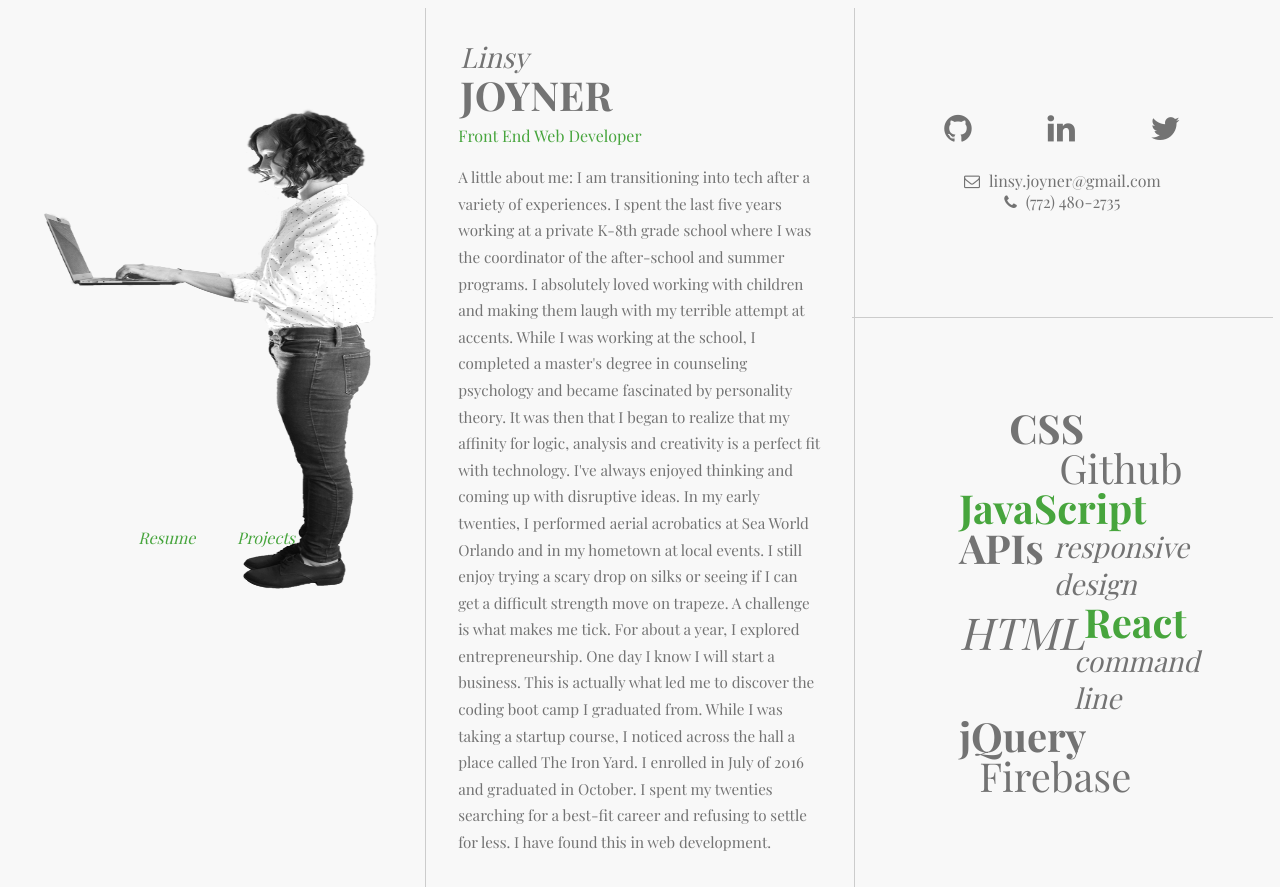
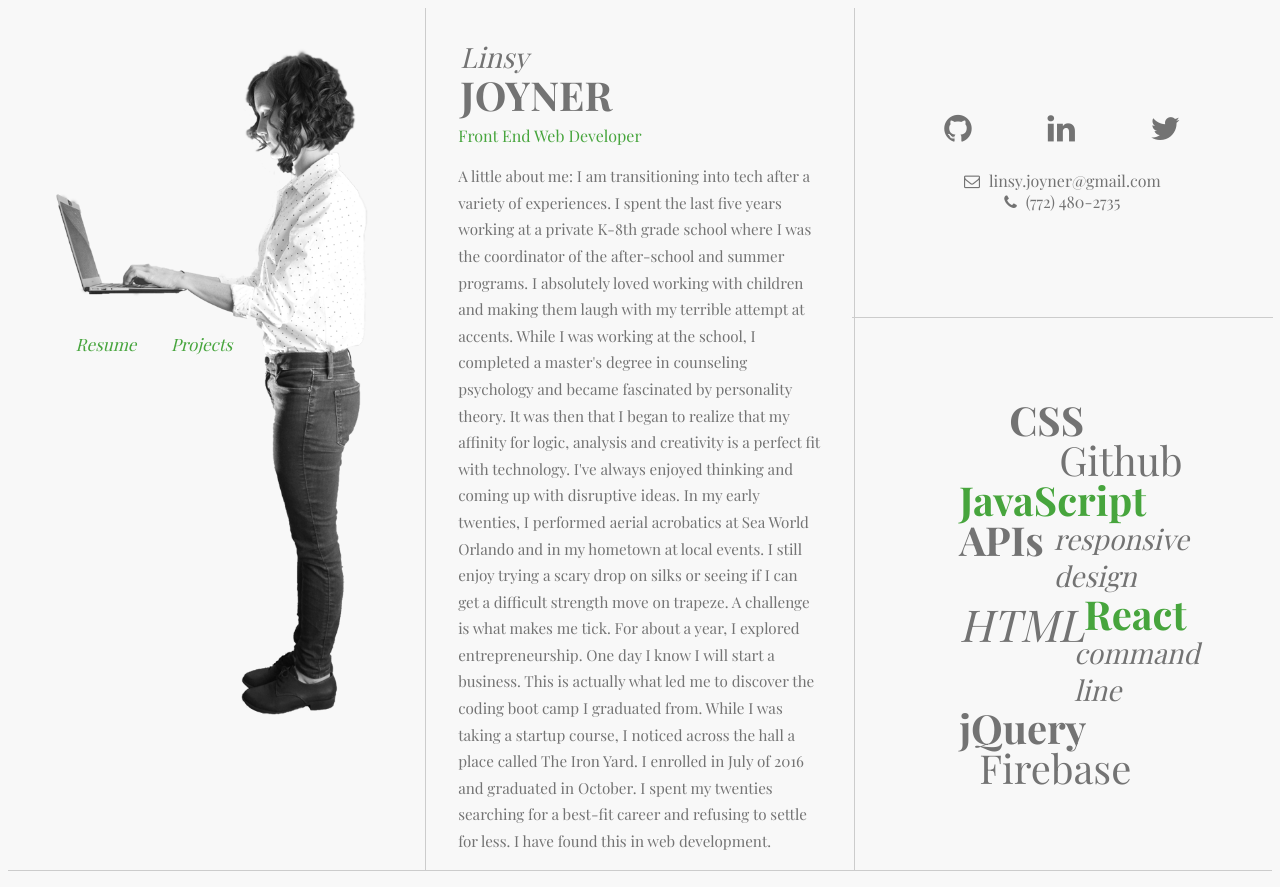
Before and after one commit to linsydeanna/portfolio, a plain HTML site: page index.html in a window 1280 px wide. Shown: the top 887 px of the page. Drawn offline with nearby package versions, Linux system fonts and the light colour scheme; a web font is replaced by a local one.

Commit message:
fixed picture and nav items

```diff
--- a/main.css
+++ b/main.css
@@ -4,7 +4,7 @@ body {
   color: #737373;
 }
 
-@media screen and (max-width: 901px) {
+@media screen and (max-width: 950px) {
 
   .top {
     display: flex;
@@ -141,7 +141,7 @@ body {
 
 }
 
-@media screen and (min-width: 900px) {
+@media screen and (min-width: 950px) {
 
 .top {
   display: flex;
@@ -166,10 +166,9 @@ body {
 }
 
 .picture img {
-  width: 90%;
-  height: 155%;
-  top: 50%;
-  margin: 100px 0px;
+  max-width: 100%;
+  height: 215%;
+  margin-top: 40px;
 }
 
 .name {
@@ -297,7 +296,7 @@ a:visited {
   border-right: 1px #ccc solid;
   border-bottom: 1px #ccc solid;
   width: 34%;
-  padding: 1em 2em;
+  padding: 0em 2em;
   box-sizing: border-box;
   margin-top: -310px;
 }
@@ -306,7 +305,7 @@ a:visited {
   font-size: 0.95em;
   line-height: 1.75;
   box-sizing: border-box;
-  padding-top: 125px;
+  padding-top: 140px;
 }
 
 .skills {
@@ -325,14 +324,16 @@ a:visited {
 .nav-item-web {
   width: 40%;
   display: flex;
-  margin: 50% auto;
+  margin-left: 15%;
   justify-content: space-between;
   align-items: center;
 }
 
 .nav-item-web p {
   color: #47a53d;
-  margin: 0px 5px;
+  margin: 15px 5px;
+  font-weight: 500;
+  font-size: 17px;
 }
 
 }
--- a/projects.css
+++ b/projects.css
@@ -61,7 +61,7 @@
 
 }
 
-@media screen and (max-width: 901px) {
+@media screen and (max-width: 950px) {
 
   .projects-container {
     width: 100%;
--- a/skills.css
+++ b/skills.css
@@ -91,7 +91,7 @@
   line-height: 1;
 }
 
-@media screen and (max-width: 901px) {
+@media screen and (max-width: 950px) {
 
   .skills-container {
     max-width: 65%;
```
